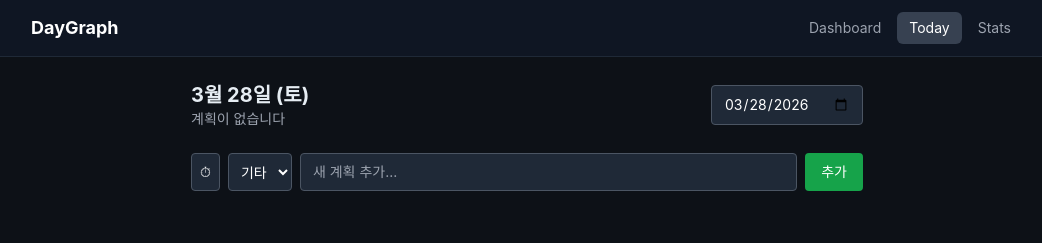
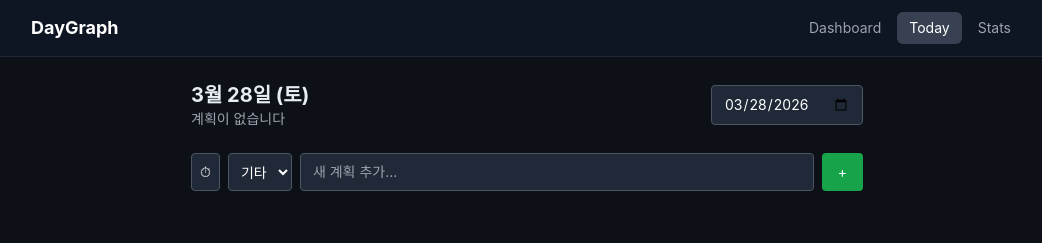
Before and after one commit to EunsooSoh/DayGraph, a React (Vite) app: page / in a window 1280 px wide. Both pictures are taken after a click on the button "Add plans". Shown: the top 243 px of the page, without its empty margins (113-1155 px from the left). Built offline with nearby package versions, Linux system fonts and the light colour scheme.

Commit message:
[design] 추가 버튼을 +로 변경

```diff
--- a/src/components/plan/PlanForm.tsx
+++ b/src/components/plan/PlanForm.tsx
@@ -75,7 +75,7 @@ export default function PlanForm({ date, onAdd }: Props) {
         type="submit"
         className="bg-green-600 text-white px-4 py-2 rounded text-sm hover:bg-green-500 transition-colors"
       >
-        추가
+        +
       </button>
     </form>
   );
```
